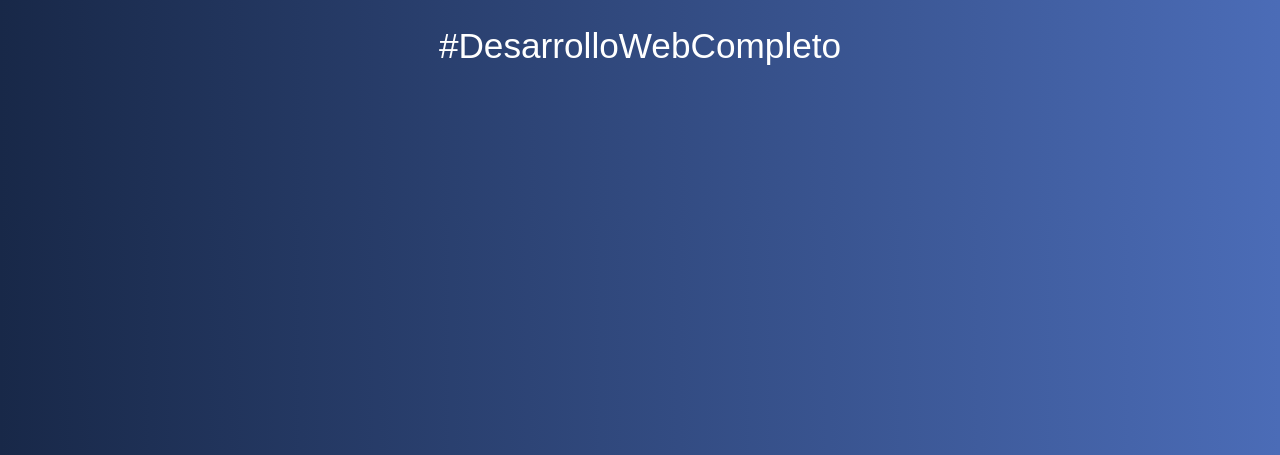
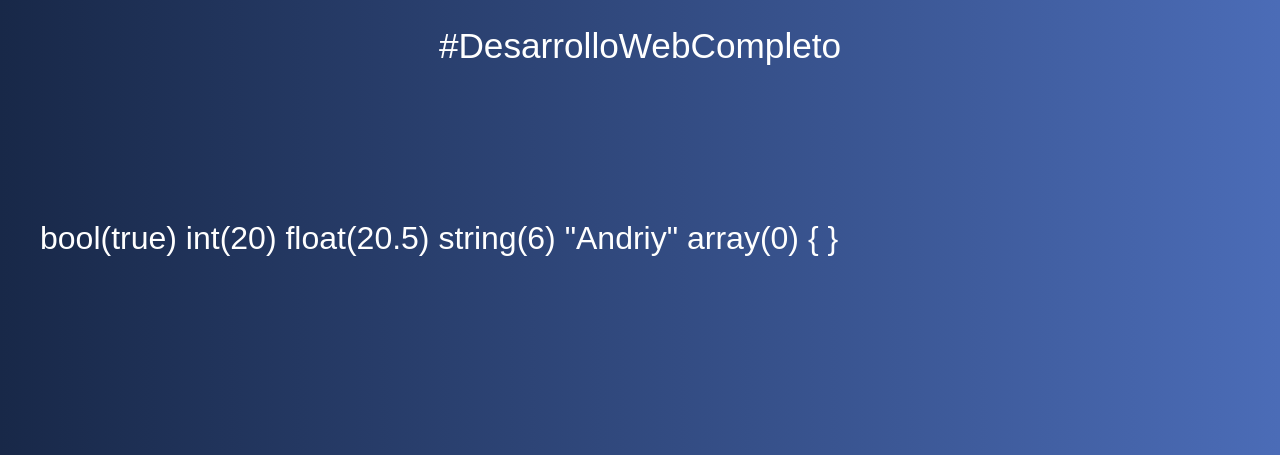
Before and after one commit to andriy-koz/Fundamentos-PHP, a PHP site: page /03-tipos-dato.php in a window 1280 px wide. Shown: the part 259-714 px from the top of the page. Run offline with PHP 8.4, Linux system fonts and the light colour scheme.

Commit message:
tipos de dato

```diff
--- a/03-tipos-dato.php
+++ b/03-tipos-dato.php
@@ -1,6 +1,23 @@
 <?php include 'includes/header.php';
 
+// boolean
+$logueado = true;
+var_dump($logueado);
 
+// enteros
+$numero = 20;
+var_dump($numero);
 
+// float
+$flotante = 20.5;
+var_dump($flotante);
+
+// string
+$nombre = "Andriy";
+var_dump($nombre);
+
+// array
+$array = [];
+var_dump($array);
 
 include 'includes/footer.php';
```
